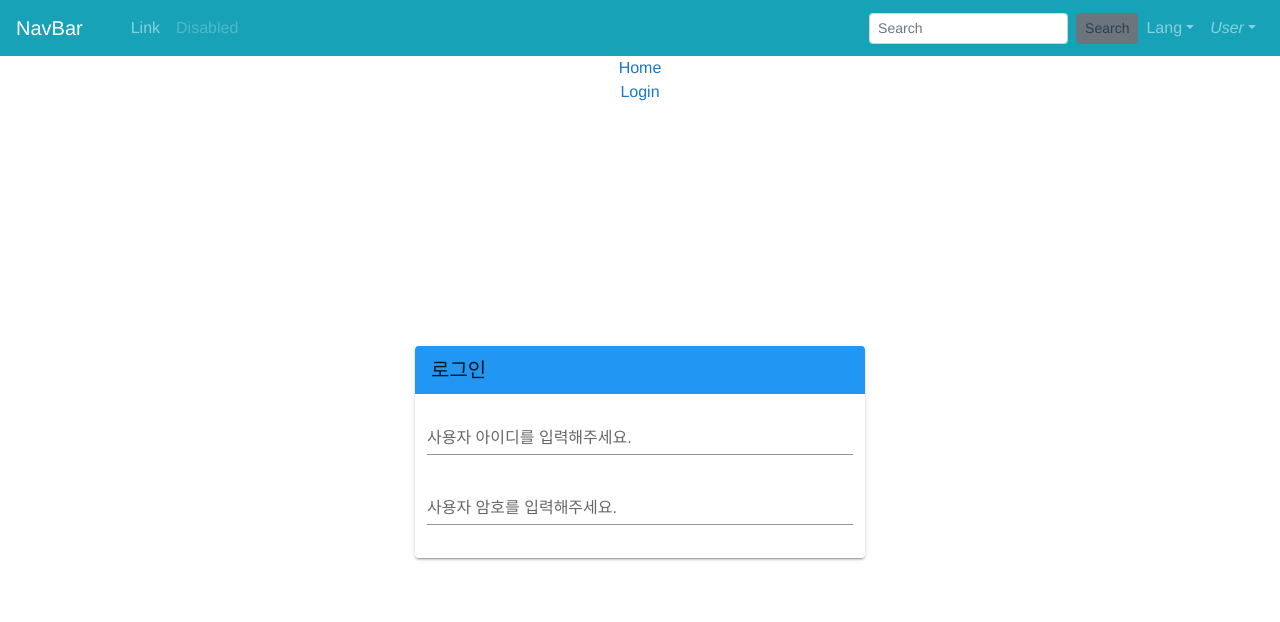
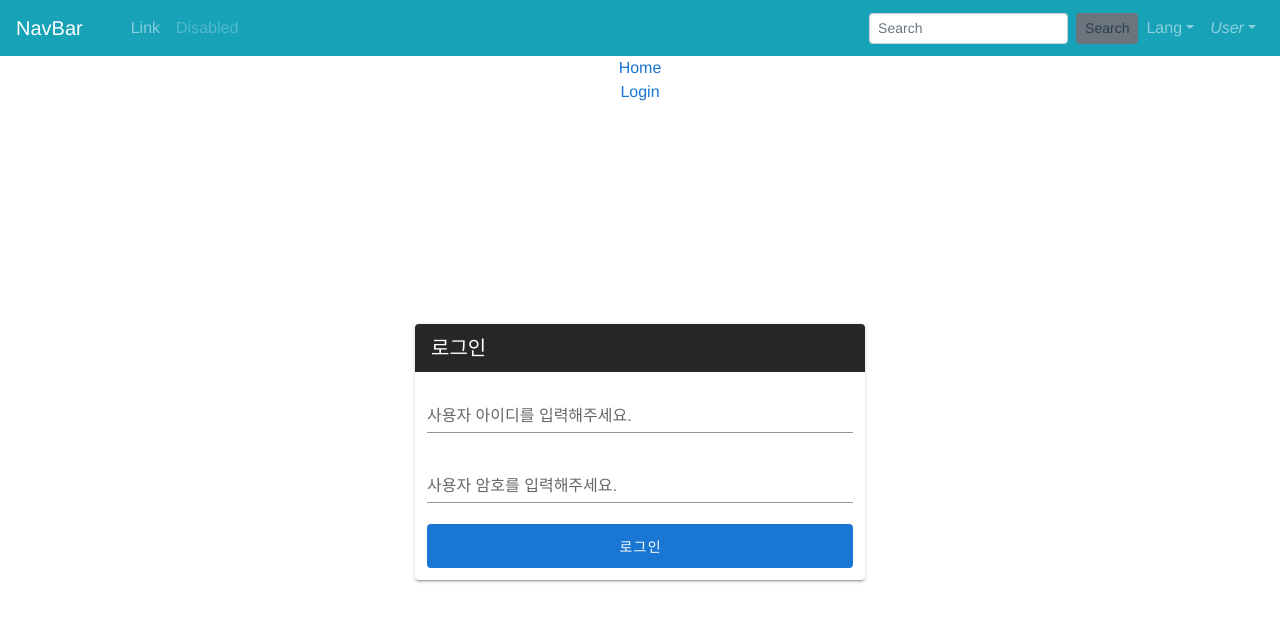
Before and after one commit to insik-msystems/mytesting-vuejs, a Vue app in the folder wisejin-vue-app/: page /login in a window 1280 px wide. Shown: the top 622 px of the page. Built offline with nearby package versions, Linux system fonts and the light colour scheme.

Commit message:
기본처리 추가

```diff
--- a/wisejin-vue-app/src/views/Login.vue
+++ b/wisejin-vue-app/src/views/Login.vue
@@ -3,7 +3,7 @@
         <v-layout align-center row wrap>
             <v-flex xs12>
                 <v-card>
-                    <v-toolbar color="blue" flat dense>
+                    <v-toolbar dark flat dense>
                         <v-toolbar-title>로그인</v-toolbar-title>
                     </v-toolbar>
 
@@ -17,6 +17,9 @@
                         type='password'
                         v-model="password"
                     ></v-text-field>
+                    <v-btn block large depressed color="primary" @click="login">
+                    로그인
+                    </v-btn>
                     </div>
                 </v-card>
             </v-flex>
@@ -30,7 +33,31 @@ export default {
     data() {
         return {
             email: null,
-            password: null
+            password: null,
+            allUsers: [
+                {id: 1, name:'hoge', email: 'hoge@gmail.com', password:'12345'},
+                {id: 2, name:'fuga', email: 'fuga@gmail.com', password:'12345'}
+            ]
+        }
+    },
+    methods: {
+        login() {
+            let selectedUser = null
+            this.allUsers.forEach(user => {
+                if (user.email === this.email) {
+                    selectedUser = user
+                    return
+                }
+            })
+            if (selectedUser === null) {
+                alert('사용자가 없네요!')
+            } else {
+                if (selectedUser.password !== this.password) {
+                    alert('패스워드가 다르네요!')
+                } else {
+                    console.log('Login:', this.email, this.password)
+                }
+            }
         }
     }
 }
```
